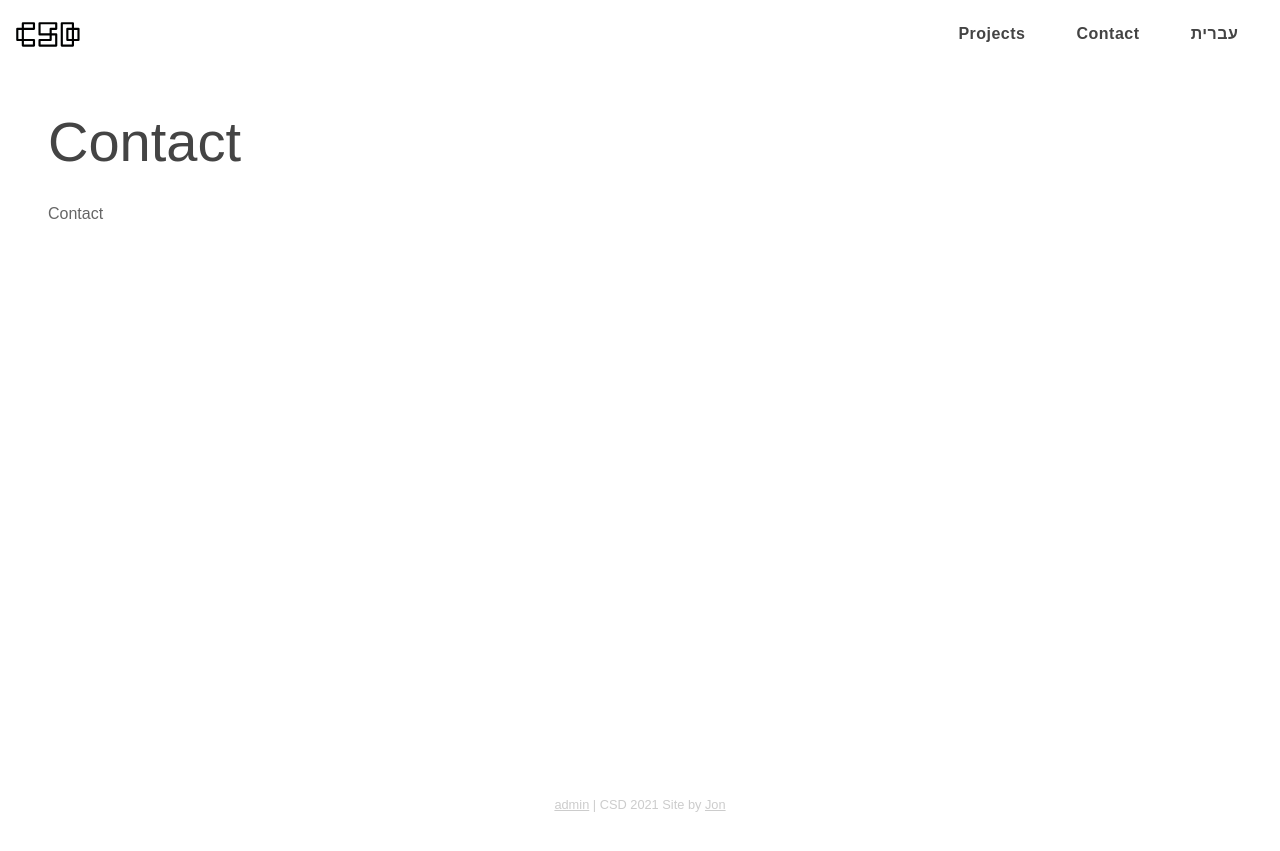
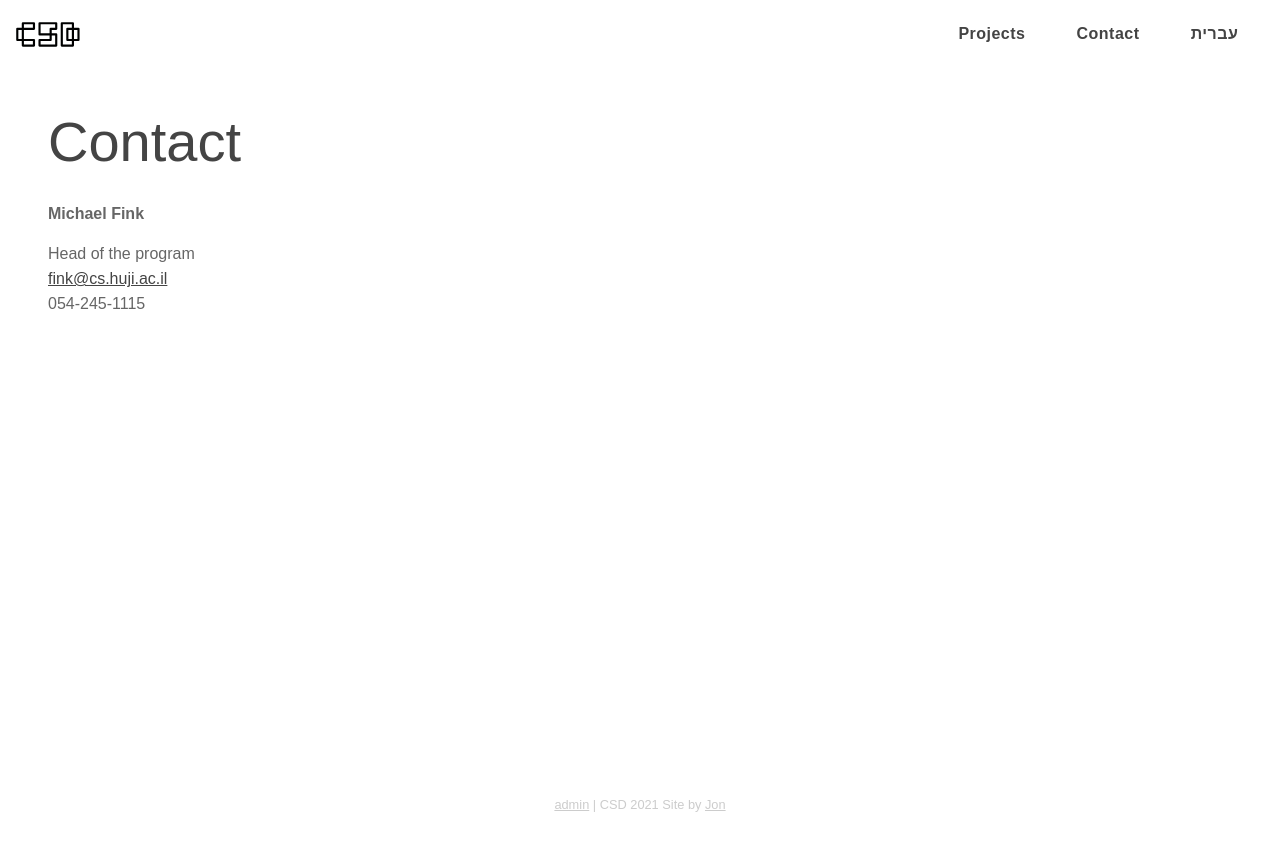
Before and after one commit to bsc-des/csd.degree, a Jekyll site: the page built from en/contact.md, in a window 1280 px wide. Shown: the top 851 px of the page. Built offline with Jekyll 4.4.1, drawn with Linux system fonts in a browser that asks for light colours; some web fonts are replaced.

Commit message:
Update Pages English “contact”

```diff
--- a/en/contact.md
+++ b/en/contact.md
@@ -4,5 +4,8 @@ title: Contact
 lang: en
 permalink: /en/contact/
 ---
+**Michael Fink**
 
-Contact
+Head of the program\
+[fink@cs.huji.ac.il](mailto:fink@cs.huji.ac.il)\
+054-245-1115
```
